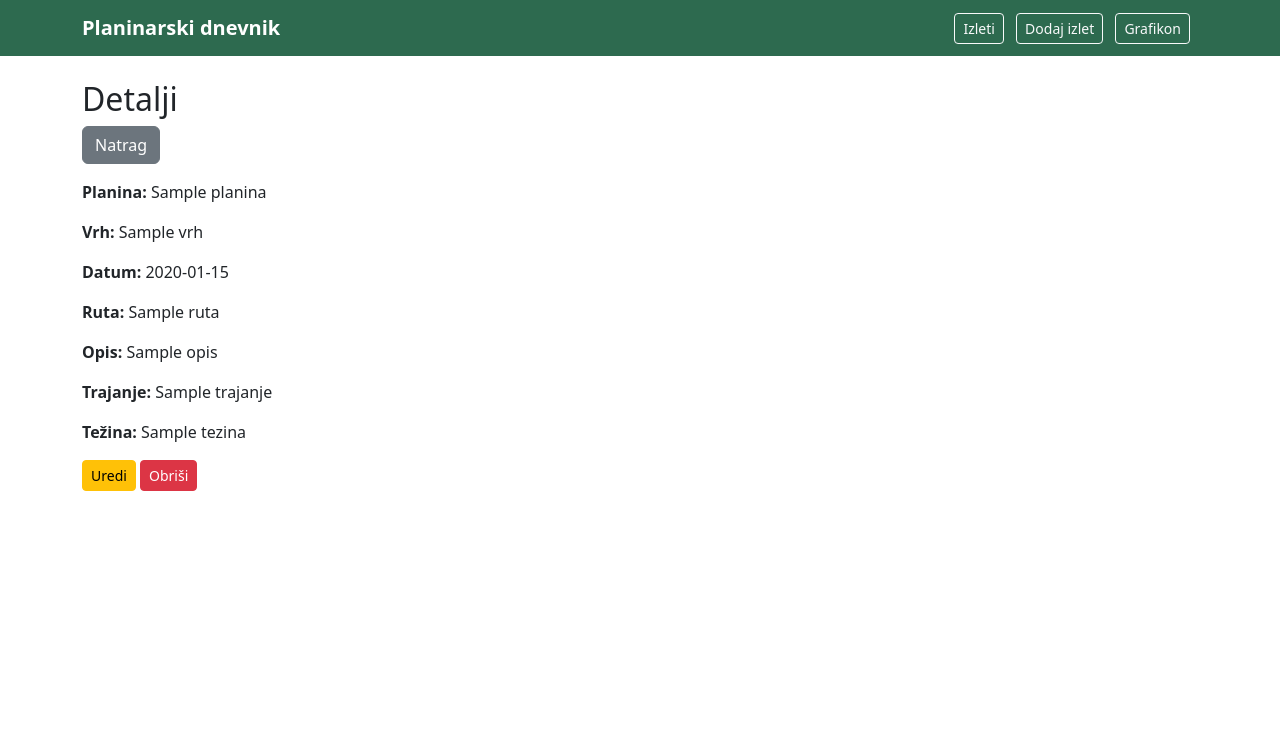
After one commit to dkrznar/planinarski_dnevnik, a Flask app: template backend/templates/prikaz_izleta.html in a window 1280 px wide. The commit adds this page. Shown: the top 731 px of the page. Run offline with Flask 3, Linux system fonts and the light colour scheme; the template is opened without the code that fills it: most values are stand-ins (such as "Sample title", 1, 10 or a date in 2020).

Commit message:
Dodan prikaz izleta

```diff
--- a/backend/routes/izleti_routes.py
+++ b/backend/routes/izleti_routes.py
@@ -83,3 +83,9 @@ def grafikon():
   nazivi = list(planine.keys())
   brojevi = list(planine.values())
   return render_template('grafikon.html', nazivi=nazivi, brojevi=brojevi)
+
+@izlet_bp.route('/izleti/<int:id>')
+@db_session
+def prikaz_izleta(id):
+  izlet = Izlet[id]
+  return render_template('prikaz_izleta.html', izlet=izlet)
--- a/backend/templates/izleti.html
+++ b/backend/templates/izleti.html
@@ -28,6 +28,7 @@
       <td>{{izlet.tezina}}</td>
       <td>{{izlet.trajanje}}</td>
       <td>
+        <a href="{{ url_for('izlet.prikaz_izleta', id=izlet.id)}}" class="btn btn-sm btn-warning">Prikaži</a>
         <a href="{{ url_for('izlet.uredi_izlet', id=izlet.id)}}" class="btn btn-sm btn-warning">Uredi</a>
         <form action="{{ url_for('izlet.obrisi_izlet', id=izlet.id)}}" method="post" style="display: inline;">
           <button type="submit" class="btn btn-sm btn-danger">Obriši</button>
--- /dev/null
+++ b/backend/templates/prikaz_izleta.html
@@ -0,0 +1,18 @@
+{% extends "base.html" %}
+{% block content %}
+<h2>Detalji</h2>
+<a href="{{url_for('izlet.izlet')}}" class="btn btn-secondary mb-3">Natrag</a>
+
+<p><strong>Planina:</strong> {{izlet.planina}}</p>
+<p><strong>Vrh:</strong> {{izlet.vrh}}</p>
+<p><strong>Datum:</strong> {{izlet.datum.strftime('%Y-%m-%d')}}</p>
+<p><strong>Ruta:</strong> {{izlet.ruta}}</p>
+<p><strong>Opis:</strong> {{izlet.opis}}</p>
+<p><strong>Trajanje:</strong> {{izlet.trajanje}}</p>
+<p><strong>Težina:</strong> {{izlet.tezina}}</p>
+
+<a href="{{ url_for('izlet.uredi_izlet', id=izlet.id)}}" class="btn btn-sm btn-warning">Uredi</a>
+<form action="{{ url_for('izlet.obrisi_izlet', id=izlet.id)}}" method="post" style="display: inline;">
+  <button type="submit" class="btn btn-sm btn-danger">Obriši</button>
+</form>
+{% endblock %}
```
